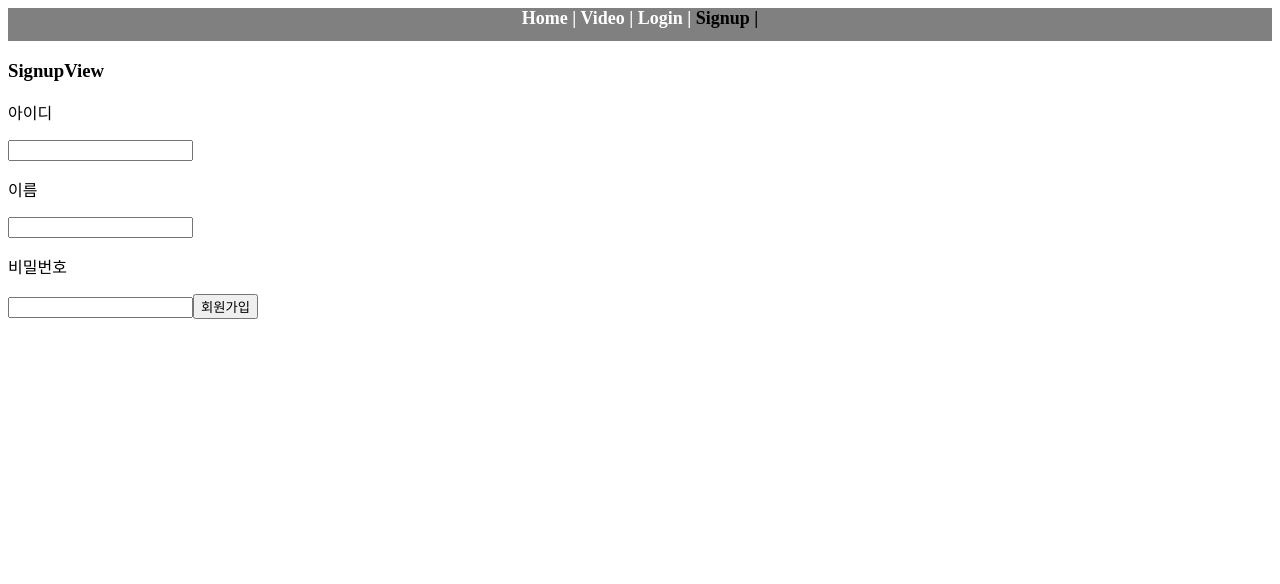
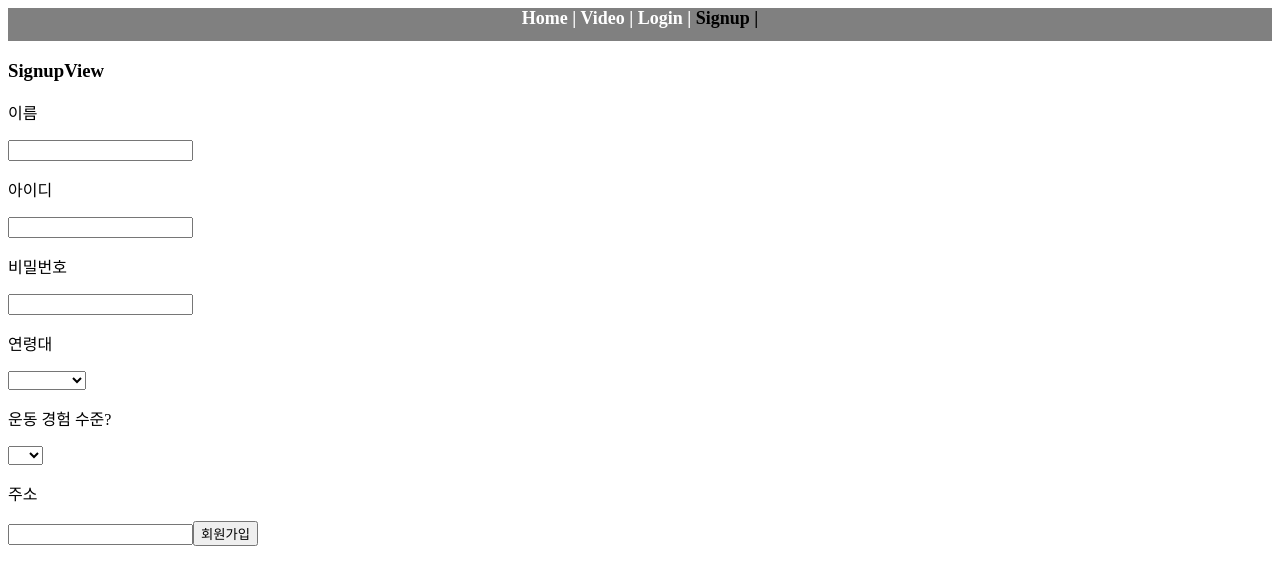
Before and after one commit to chtoqur/FitMate, a Vue app in the folder fitmate-vue/: page /signup in a window 1280 px wide. Shown: the top 584 px of the page. Built offline with nearby package versions, Linux system fonts and the light colour scheme.

Commit message:
회원가입 틀 및 함수 변경, 비밀번호 input type 변경

```diff
--- a/fitmate-vue/src/stores/user.js
+++ b/fitmate-vue/src/stores/user.js
@@ -42,11 +42,11 @@ export const useUserStore = defineStore("user", () => {
     router.push({ name: "home" });
   };
 
-  const signUp = function (id, name, password) {
+  const signUp = function (user) {
     let isExistUser = false;
 
-    userList.value.map((user) => {
-      if (user.id === id) {
+    userList.value.map((el) => {
+      if (el.id === user.id) {
         isExistUser = true;
       }
     });
@@ -54,11 +54,8 @@ export const useUserStore = defineStore("user", () => {
     if (isExistUser) {
       alert("이미 존재하는 아이디입니다.");
     } else {
-      userList.value.push({
-        id: id,
-        name: name,
-        password: password,
-      });
+      user.liked_videos = [];
+      userList.value.push(user);
       alert("회원가입 성공!");
       router.push({ name: "login" });
     }
--- a/fitmate-vue/src/views/LoginView.vue
+++ b/fitmate-vue/src/views/LoginView.vue
@@ -4,7 +4,7 @@
     <p>아이디</p>
     <input type="text" v-model="id" />
     <p>비밀번호</p>
-    <input type="text" v-model="password" />
+    <input type="password" v-model="password" />
     <button @click="store.login(id, password)">로그인</button>
   </div>
 </template>
--- a/fitmate-vue/src/views/SignupView.vue
+++ b/fitmate-vue/src/views/SignupView.vue
@@ -1,13 +1,29 @@
 <template>
   <div>
     <h3>SignupView</h3>
+    <p>이름</p>
+    <input type="text" v-model="user.name" />
     <p>아이디</p>
-    <input type="text" v-model="id" />
-    <p>이름</p>
-    <input type="text" v-model="name" />
+    <input type="text" v-model="user.id" />
     <p>비밀번호</p>
-    <input type="text" v-model="password" />
-    <button @click="store.signUp(id, name, password)">회원가입</button>
+    <input type="password" v-model="user.password" />
+    <p>연령대</p>
+    <select v-model="user.age">
+      <option>20대 이하</option>
+      <option>20대</option>
+      <option>30대</option>
+      <option>40대</option>
+      <option>50대 이상</option>
+    </select>
+    <p>운동 경험 수준?</p>
+    <select v-model="user.ability">
+      <option>상</option>
+      <option>중</option>
+      <option>하</option>
+    </select>
+    <p>주소</p>
+    <input type="text" v-model="user.address" />
+    <button @click="store.signUp(user)">회원가입</button>
   </div>
 </template>
 
@@ -17,9 +33,14 @@ import { ref } from "vue";
 
 const store = useUserStore();
 
-const id = ref("");
-const name = ref("");
-const password = ref("");
+const user = ref({
+  name: "",
+  id: "",
+  password: "",
+  age: "",
+  ability: "",
+  address: "",
+});
 </script>
 
 <style scoped></style>
```
